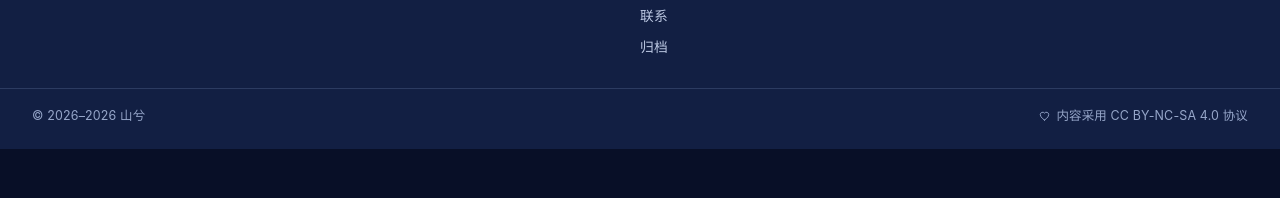
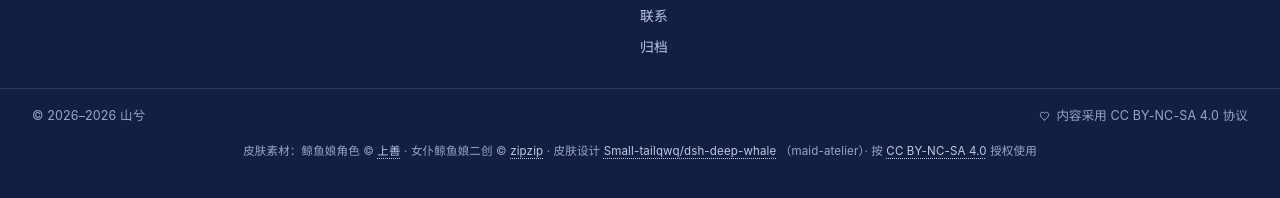
Before and after one commit to is-shanxi/shanxi-site, an Astro site: page /blog/2026-hello-world in a window 1280 px wide. Shown: the part 2139-2337 px from the top of the page. Before the commit the page ends 2288 px from the top, so only its background shows below. Built offline with nearby package versions, Linux system fonts and the light colour scheme; Astro itself is replaced by a stand-in of ours; a web font is replaced by a local one.

Commit message:
docs(footer): 鲸鱼娘素材 CC BY-NC-SA 4.0 NOTICE 链
按插件 LICENSE/NOTICE 要求，永久展示完整创作链：
- 一创：上善（鲸鱼娘原作，Pixiv 62155430）
- 二创：zipzip（女仆鲸鱼娘，GPT Image 2，Pixiv 18604994）
- 三创：Small-tailqwq / dsh-deep-whale（皮肤设计）
- 授权：CC BY-NC-SA 4.0（署名 / 非商用 / 相同方式共享）
外链附上 rel=noopener noreferrer

```diff
--- a/src/components/layout/Footer.astro
+++ b/src/components/layout/Footer.astro
@@ -79,6 +79,19 @@ const year = new Date().getFullYear();
         {t('footer.poweredBy')}
       </p>
     </div>
+
+    {/* CC BY-NC-SA 4.0 署名链：鲸鱼娘立绘与宫殿背景素材的完整创作链（插件 NOTICE 要求） */}
+    <p class="maid-notice">
+      皮肤素材：鲸鱼娘角色 ©
+      <a href="https://www.pixiv.net/users/62155430" target="_blank" rel="noopener noreferrer">上善</a>
+      · 女仆鲸鱼娘二创 ©
+      <a href="https://www.pixiv.net/users/18604994" target="_blank" rel="noopener noreferrer">zipzip</a>
+      · 皮肤设计
+      <a href="https://github.com/Small-tailqwq/dsh-deep-whale" target="_blank" rel="noopener noreferrer">Small-tailqwq/dsh-deep-whale</a>
+      （maid-atelier）· 按
+      <a href="https://creativecommons.org/licenses/by-nc-sa/4.0/deed.zh-hans" target="_blank" rel="noopener noreferrer">CC BY-NC-SA 4.0</a>
+      授权使用
+    </p>
   </div>
 </footer>
 
@@ -199,4 +212,23 @@ const year = new Date().getFullYear();
     align-items: center;
     gap: 0.35rem;
   }
+
+  .maid-notice {
+    max-inline-size: var(--content-max);
+    margin-inline: auto;
+    margin-block-start: 0.9rem;
+    padding: 0 clamp(1rem, 4vw, 2rem) 1rem;
+    font-size: 0.72rem;
+    line-height: 1.8;
+    color: var(--text-subtle);
+    text-align: center;
+  }
+  .maid-notice a {
+    color: var(--text-muted);
+    text-decoration: underline dotted;
+    text-underline-offset: 3px;
+  }
+  .maid-notice a:hover {
+    color: var(--brand-hover);
+  }
 </style>
```
